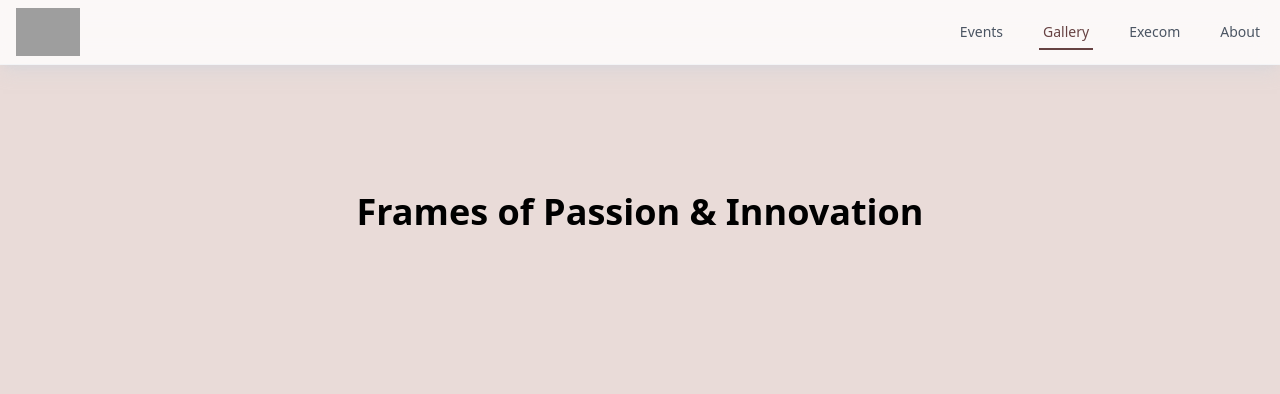
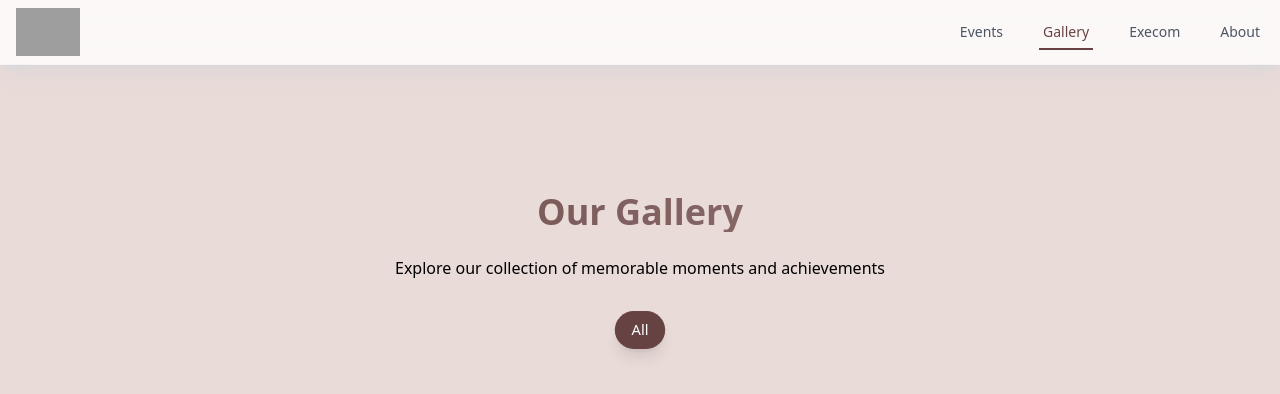
Before and after one commit to LUNAxKRISHNA/website, a React (Vite) app: page /gallery in a window 1280 px wide. Shown: the top 394 px of the page. Built offline with nearby package versions, Linux system fonts and the light colour scheme; grey boxes are pictures that could not be loaded.

Commit message:
Refactor: Improve gallery visual appearance

```diff
--- a/src/pages/Gallery.tsx
+++ b/src/pages/Gallery.tsx
@@ -1,36 +1,37 @@
+
 import React, { useState, useEffect, useRef } from "react";
+import { Image } from "lucide-react";
 
-// Define the type for gallery items
 interface GalleryItem {
   src: string;
   alt: string;
   category?: string;
 }
 
-// Import all images from the "public/Gallery" folder and its subfolders
-const images = import.meta.glob("/public/Gallery/*/*.{jpg,jpeg,png,webp,gif,JPG,HEIC}"); // Includes subfolders
+const images = import.meta.glob("/public/Gallery/*/*.{jpg,jpeg,png,webp,gif,JPG,HEIC}");
 
 const Gallery = () => {
   const [galleryItems, setGalleryItems] = useState<GalleryItem[]>([]);
   const [visibleItems, setVisibleItems] = useState<boolean[]>([]);
+  const [selectedCategory, setSelectedCategory] = useState<string>("All");
   const galleryRef = useRef<HTMLDivElement>(null);
 
   useEffect(() => {
     const loadImages = async () => {
       const loadedImages = Object.keys(images).map((path) => {
-        const parts = path.split("/"); // Split path by '/'
-        const filename = parts.pop() || "image"; // Get the file name
-        const category = parts.pop() || "General"; // Get the subfolder name
+        const parts = path.split("/");
+        const filename = parts.pop() || "image";
+        const category = parts.pop() || "General";
 
         return {
-          src: path.replace("/public", ""), // Adjust path to match public assets
-          alt: filename.replace(/\.(jpg|jpeg|png|webp|gif)$/i, "").replace(/[-_]/g, " "), // Extract name as alt
-          category, // Use subfolder name as category
+          src: path.replace("/public", ""),
+          alt: filename.replace(/\.(jpg|jpeg|png|webp|gif)$/i, "").replace(/[-_]/g, " "),
+          category,
         };
       });
 
       setGalleryItems(loadedImages);
-      setVisibleItems(new Array(loadedImages.length).fill(false).map((_, i) => i < 4)); // Show first 4 initially
+      setVisibleItems(new Array(loadedImages.length).fill(false).map((_, i) => i < 4));
     };
 
     loadImages();
@@ -52,40 +53,76 @@ const Gallery = () => {
     );
 
     observer.observe(galleryRef.current);
-
     return () => observer.disconnect();
   }, [galleryItems]);
 
+  const categories = ["All", ...new Set(galleryItems.map(item => item.category))];
+  const filteredItems = selectedCategory === "All"
+    ? galleryItems
+    : galleryItems.filter(item => item.category === selectedCategory);
+
   return (
-    <div className="min-h-screen py-16 mt-16 fade-in">
+    <div className="min-h-screen py-16 mt-16">
       <div className="container mx-auto px-4" ref={galleryRef}>
-        <h1 className="text-4xl font-bold text-center mb-12 slide-in">
-          Frames of Passion & Innovation
-        </h1>
-        <div className="grid grid-cols-1 sm:grid-cols-2 md:grid-cols-3 lg:grid-cols-4 gap-6 content-visibility-auto">
-          {galleryItems.map((item, index) => (
-            <div key={index} className="relative overflow-hidden rounded-lg bg-white shadow-md hover:shadow-lg transition-shadow scale-in">
-              <div className="aspect-square overflow-hidden">
-                {visibleItems[index] ? (
+        <div className="text-center mb-12">
+          <h1 className="text-4xl font-bold mb-6 bg-gradient-to-r from-primary via-primary/80 to-primary/60 bg-clip-text text-transparent">
+            Our Gallery
+          </h1>
+          <p className="text-muted-foreground max-w-2xl mx-auto mb-8">
+            Explore our collection of memorable moments and achievements
+          </p>
+
+          {/* Category Filter */}
+          <div className="flex flex-wrap justify-center gap-2 mb-8">
+            {categories.map((category) => (
+              <button
+                key={category}
+                onClick={() => setSelectedCategory(category)}
+                className={`px-4 py-2 rounded-full text-sm transition-all duration-300 ${
+                  selectedCategory === category
+                    ? "bg-primary text-white shadow-lg scale-105"
+                    : "bg-accent hover:bg-accent/80"
+                }`}
+              >
+                {category}
+              </button>
+            ))}
+          </div>
+        </div>
+
+        {/* Masonry Grid */}
+        <div className="columns-1 sm:columns-2 md:columns-3 lg:columns-4 gap-4 space-y-4">
+          {filteredItems.map((item, index) => (
+            <div
+              key={index}
+              className={`break-inside-avoid group relative overflow-hidden rounded-xl bg-white shadow-md hover:shadow-xl transition-all duration-300 ${
+                visibleItems[index] ? "opacity-100" : "opacity-0"
+              }`}
+              style={{
+                transition: `opacity 0.5s ease-in-out ${index * 0.1}s`,
+              }}
+            >
+              {visibleItems[index] ? (
+                <div className="relative">
                   <img
                     src={item.src}
                     alt={item.alt}
-                    className="object-cover w-full h-full transform hover:scale-105 transition-transform duration-300"
-                    loading={index < 2 ? "eager" : "lazy"}
+                    className="w-full object-cover transform transition-transform duration-500 group-hover:scale-105"
+                    loading={index < 4 ? "eager" : "lazy"}
                     decoding="async"
-                    width="400"
-                    height="400"
-                    fetchPriority={index === 0 ? "high" : "auto"}
                   />
-                ) : (
-                  <div className="relative overflow-hidden rounded-lg bg-gray-100 shadow-md aspect-square animate-pulse" />
-                )}
-                {item.category && (
-                  <div className="absolute bottom-0 left-0 right-0 bg-gradient-to-t from-black/70 to-transparent p-3">
-                    <span className="text-white text-sm font-medium">{item.category}</span>
+                  <div className="absolute inset-0 bg-gradient-to-t from-black/70 via-black/20 to-transparent opacity-0 group-hover:opacity-100 transition-opacity duration-300">
+                    <div className="absolute bottom-0 left-0 right-0 p-4 text-white">
+                      <p className="text-sm font-medium mb-1">{item.category}</p>
+                      <p className="text-xs opacity-80">{item.alt}</p>
+                    </div>
                   </div>
-                )}
-              </div>
+                </div>
+              ) : (
+                <div className="relative aspect-square bg-gray-100 animate-pulse">
+                  <Image className="w-8 h-8 absolute top-1/2 left-1/2 transform -translate-x-1/2 -translate-y-1/2 text-gray-300" />
+                </div>
+              )}
             </div>
           ))}
         </div>
```
